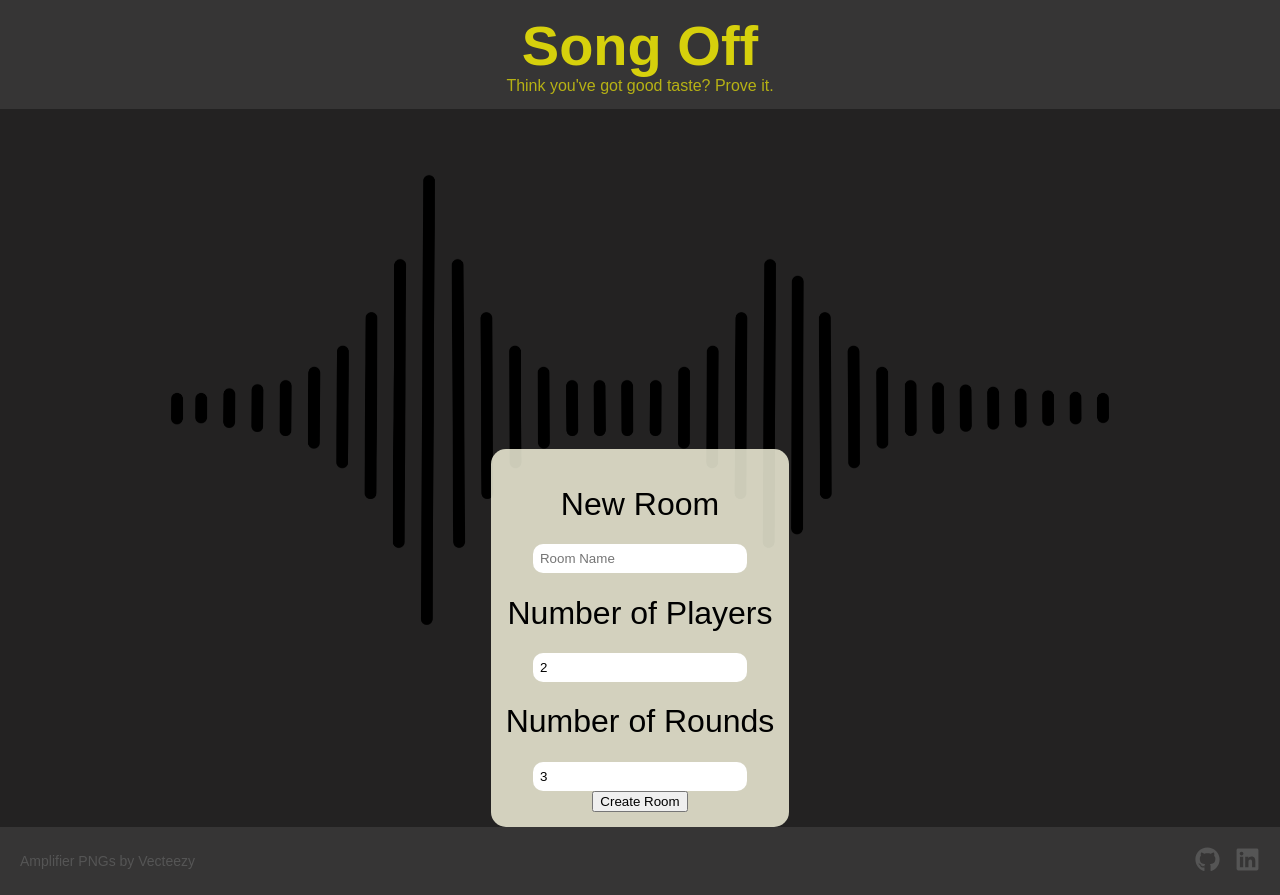
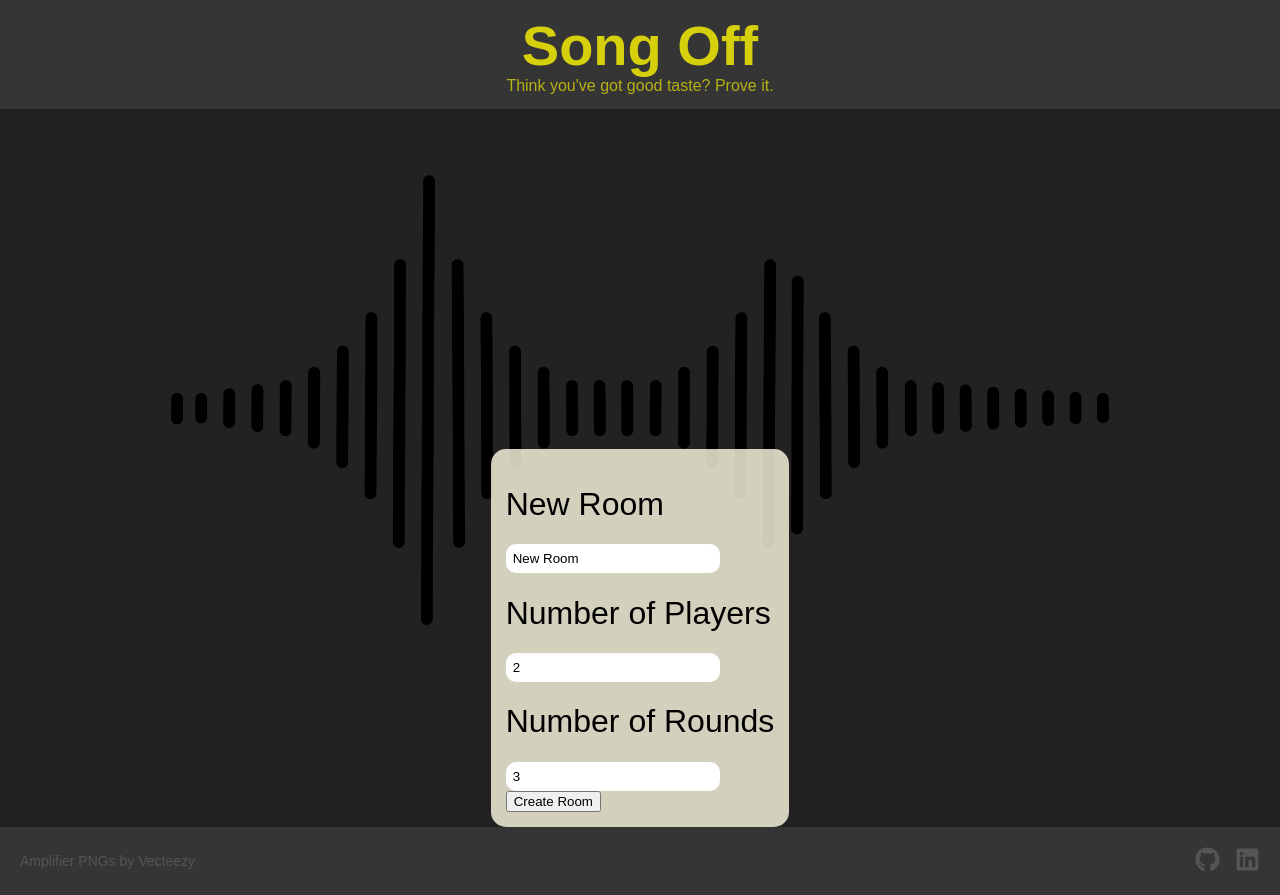
Before and after one commit to Runeozzyman/Song-Off, a React (Create React App) app in the folder song-off/: page /new-room in a window 1280 px wide. Built offline with nearby package versions, Linux system fonts and the light colour scheme; a web font is replaced by a local one.

Commit message:
Room creation input reformatting + data parsing/error handling

```diff
--- a/song-off/src/App.js
+++ b/song-off/src/App.js
@@ -9,6 +9,7 @@ import Landing from './pages/Landing';
 import New_Room from './pages/New_Room';
 import Existing_Room from './pages/Existing_Room';
 import Boxes_Layout from './layouts/Boxes_Layout';
+import Created_Room from './pages/Created_Room';
 import {BrowserRouter, Routes, Route} from 'react-router-dom';
 
 
@@ -24,10 +25,11 @@ function App() {
           <Route element={<Boxes_Layout />}>
             <Route path="/" element={<Landing />}></Route>
             <Route path="start" element = {<Start />}></Route>
+          </Route>
 
-          </Route>
           <Route path = "/new-room" element={<New_Room/>}></Route>
           <Route path = "/existing-room" element={<Existing_Room/>}></Route>
+          <Route path = "/new-room/created-room" element={<Created_Room/>}></Route>
 
       </Routes>
 
--- a/song-off/src/components/Room_Creation.js
+++ b/song-off/src/components/Room_Creation.js
@@ -7,27 +7,45 @@ import './component-css/Room_Creation.css'
 
     const navigate = useNavigate();
 
-    const [roomName, setRoomName] = useState('');
+    const [roomName, setRoomName] = useState('New Room');
     const [players, setPlayers] = useState(2);
     const [rounds, setRounds] = useState(3);
+    const [status, setStatus] = useState('idle');
+    const [error, setError] = useState(null);
 
-    function parseRoomInfo(){
 
-      const numPlayers = Number(players);
-      const numRounds = Number(rounds);
+    //what exactly is an async function??
+    async function handleSubmit(e){
 
-      console.log(numPlayers);
-      console.log(numRounds);
+      e.preventDefault();
+      setStatus('submitting');
 
-      if (numPlayers > 4 || numPlayers < 2){
-        alert("Number of players must be between 2 and 4");
-        return;
+      try{
+        await(checkRoomInfo);
+        setStatus('created');
+        navigate('created-room');
       }
 
-      if (numRounds > 10 || numRounds < 3){
-        alert("Number of rounds must be between 3 and 10");
-        return;
+      catch (err) {
+        setStatus('failed');
+        setError(err);
       }
+
+    }
+
+    function checkRoomInfo(players, rounds){
+
+      setTimeout(() => {
+
+        if(players > 4 || players < 2){
+          throw new Error('Players must be between 2 and 4');
+        }
+
+        if(rounds > 10 || rounds < 2){
+          throw new Error('Number of rounds must be between 2 and 10');
+        }
+
+    }, 1500);
 
     }
 
@@ -37,6 +55,7 @@ import './component-css/Room_Creation.css'
 	return (
 	  <div className = "new-room-info">
 
+      <form onSubmit={handleSubmit}>
         <h1>New Room</h1>
         <input
           type = "text"
@@ -63,8 +82,11 @@ import './component-css/Room_Creation.css'
           value = {rounds}
           onChange = {(e) => setRounds(e.targetValue)}
         />
+        <br></br>
 
-        <button onClick = {parseRoomInfo}>Create Room</button>
+        <button>Create Room</button>
+
+      </form>
 
 	  </div>
 	);
--- /dev/null
+++ b/song-off/src/pages/Created_Room.js
@@ -0,0 +1,13 @@
+import React from 'react';
+import { useLocation } from 'react-router-dom';
+
+  const Created_Room = () =>  {
+    console.log("this is the new room");
+	return (
+	  <div>
+        hiiiii
+	  </div>
+	);
+  }
+
+  export default Created_Room;
```
